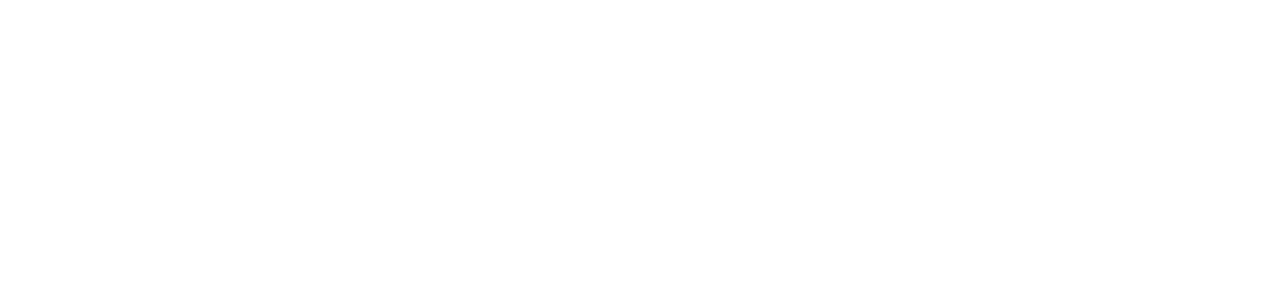
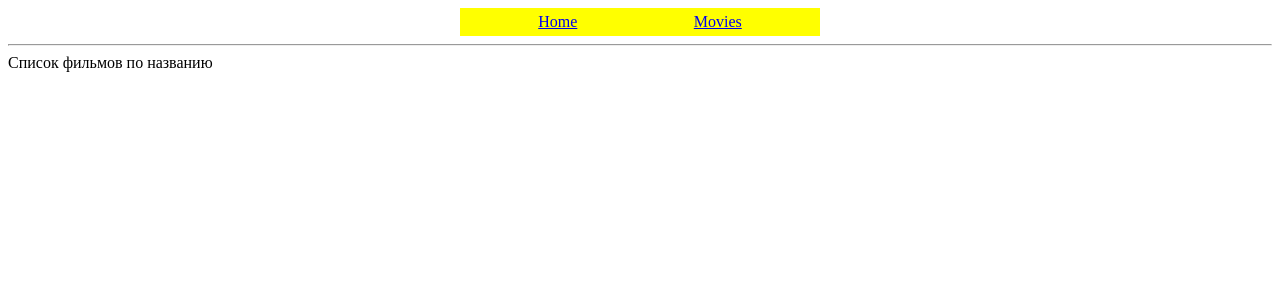
Before and after one commit to Aleksandr-Pod/goit-react-hw-05-movies, a React (Create React App) app: page /goit-react-hw-05-movies/movies in a window 1280 px wide. Before the commit this address had no page. Shown: the top 300 px of the page. Built offline with nearby package versions, Linux system fonts and the light colour scheme.

Commit message:
a tree of routs

```diff
--- a/src/components/App.jsx
+++ b/src/components/App.jsx
@@ -1,20 +1,24 @@
 import { Routes, Route } from "react-router-dom";
-import MainPage from "./MainPage";
-import One from './One';
-import Two from './Two';
-import Three from './Three';
+import HomePage from "./HomePage";
+import MoviesPage from './Movies';
+import MovieDetailsPage from "./MovieDetailsPage";
+import Cast from "./Cast";
+import Reviews from "./Reviews";
+import TodayMovie from "./TodayMovie";
 
 export const App = () => {
   return (
     <div>
-
       <Routes>
-            <Route path="/" element={ <MainPage />}>
-              <Route path="One" element={<One />} />
-              <Route path="Two" element={<Two />} />
-              <Route path="Three" element={<Three />} />
-            </Route>
-        </Routes>
+        <Route path="/" element={<HomePage />} >
+          <Route index element={<TodayMovie />} />
+          <Route path="movies" element={<MoviesPage />} />
+          <Route path="movies/:movieId" element={<MovieDetailsPage />} >
+            <Route path="cast" element={<Cast />} />
+            <Route path="review" element={<Reviews /> }/>
+          </Route>
+        </Route>
+      </Routes>
     </div>
   );
 };
--- /dev/null
+++ b/src/components/Cast.js
@@ -0,0 +1,7 @@
+export default function Cast() {
+    return (
+        <>
+        Cast content
+        </>
+    )
+}
--- a/src/components/MainPage.js
+++ b/src/components/HomePage.js
@@ -1,11 +1,12 @@
 import Menu from "./Menu/menu";
 import { Outlet } from "react-router-dom";
 
-export default function MainPage() {
+export default function HomePage() {
     return (
         <>
             <Menu />
-            <hr/>
+            <hr />
+
             <Outlet/>
         </>
     )
--- a/src/components/Menu/menu.js
+++ b/src/components/Menu/menu.js
@@ -4,10 +4,8 @@
 export default function Menu() {
     return (
         <NavMenu>
-            <Link to="One">One</Link>
-            <Link to="Two">Two</Link>
-            <Link to="Three">Three</Link>
-
+            <Link to="/">Home</Link>
+            <Link to="movies">Movies</Link>
         </NavMenu>
     )
 }
--- /dev/null
+++ b/src/components/MovieDetailsPage.js
@@ -0,0 +1,9 @@
+export default function MovieDetailsPage() {
+
+
+    return (
+        <>
+            Описание киношки
+        </>
+    )
+}
--- /dev/null
+++ b/src/components/Movies.js
@@ -0,0 +1,16 @@
+export default function MoviesPage() {
+
+// const URL = 'https://api.themoviedb.org';
+// const API_KEY = 'e2b1fd67e69bae9f083d3c611e2b6f41';
+
+// export default function fetchApiSearch(query, page) {
+//   return fetch(`${URL}/3/search/movie?api_key=${API_KEY}&query=${query}&page=${page}`)
+//     .then(r => r.json())
+//     .catch(data => data);
+// }
+    return (
+        <>
+            Список фильмов по названию
+        </>
+    )
+}
--- a/src/components/One.js
+++ /dev/null
@@ -1,7 +0,0 @@
-export default function One() {
-    return (
-        <>
-            Menu Content - 1
-        </>
-    )
-}
--- /dev/null
+++ b/src/components/Reviews.js
@@ -0,0 +1,7 @@
+export default function Reviews() {
+    return (
+        <>
+        Reviews content
+        </>
+    )
+}
--- a/src/components/Three.js
+++ /dev/null
@@ -1,7 +0,0 @@
-export default function Three() {
-    return (
-        <>
-            Menu Content - 3
-        </>
-    )
-}
--- /dev/null
+++ b/src/components/TodayMovie.js
@@ -0,0 +1,16 @@
+export default function TodayMovie() {
+
+// const URL = 'https://api.themoviedb.org';
+// const API_KEY = 'e2b1fd67e69bae9f083d3c611e2b6f41';
+
+// export default function fetchApiDay(page = 1) {
+//   return fetch(`${URL}/3/trending/movie/day?api_key=${API_KEY}&page=${page}`)
+//     .then(r => r.json())
+//     .catch(data => data);
+
+    return (
+        <>
+            Список фильмов за день
+        </>
+    )
+}
--- a/src/components/Two.js
+++ /dev/null
@@ -1,7 +0,0 @@
-export default function Two() {
-    return (
-        <>
-            Menu Content - 2
-        </>
-    )
-}
```
